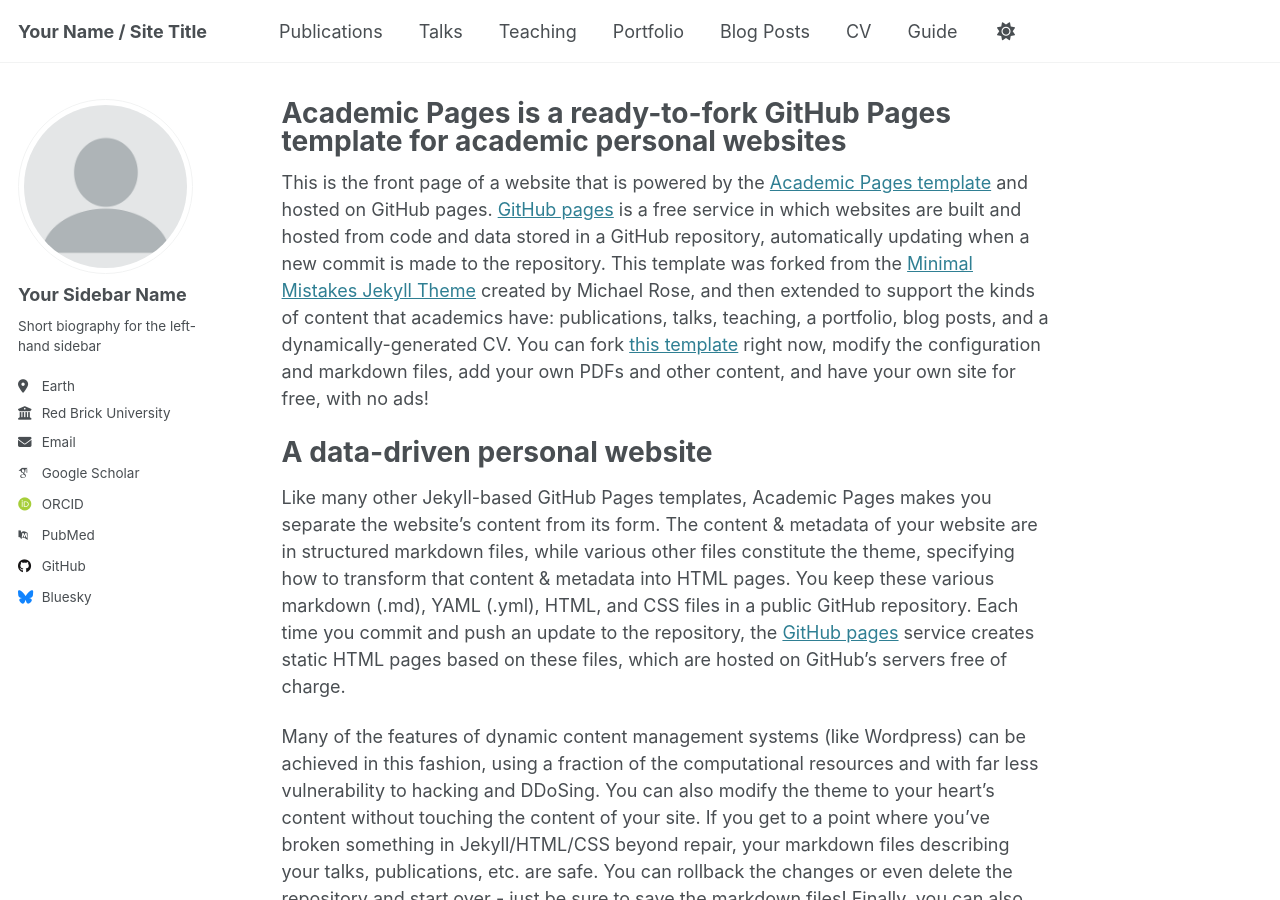
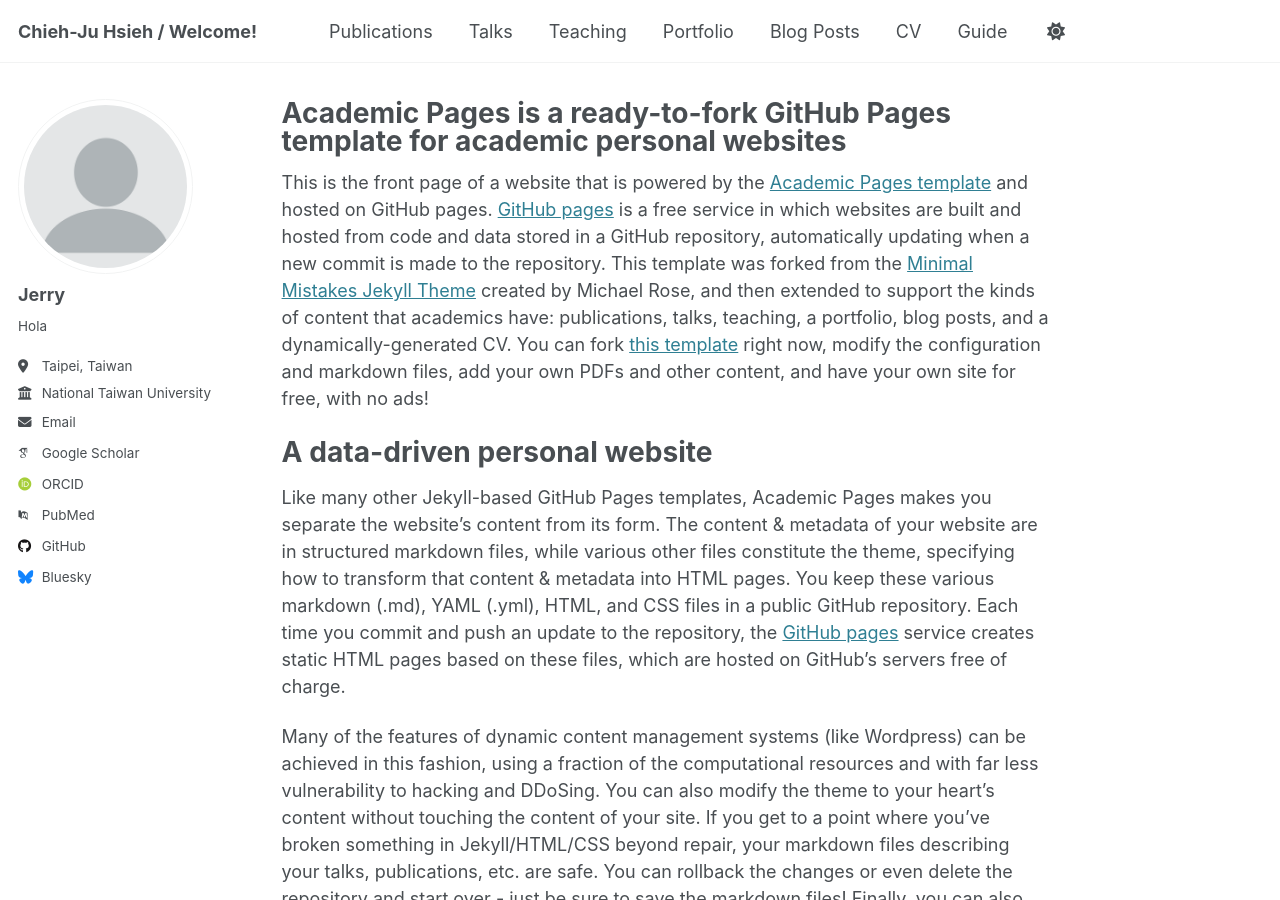
Before and after one commit to CJ-Hsieh/CJ-Hsieh.github.io, a Jekyll site: the page built from _pages/about.md, in a window 1280 px wide and 900 px high. Built offline with Jekyll 4.4.1, drawn with Linux system fonts in a browser that asks for light colours; some web fonts are replaced.

Commit message:
Update _config.yml

```diff
--- a/_config.yml
+++ b/_config.yml
@@ -9,7 +9,7 @@
 # Basic Site Settings
 locale                   : "en-US"
 site_theme               : "default"
-title                    : "Your Name / Site Title"
+title                    : "Chieh-Ju Hsieh / Welcome!"
 title_separator          : "-"
 name                     : &name "Your Name"
 description              : &description "personal description"
@@ -23,19 +23,19 @@
 author:
   # Biographic information
   avatar           : "profile.png"
-  name             : "Your Sidebar Name"
-  pronouns         : # example: "she/her"
-  bio              : "Short biography for the left-hand sidebar"
-  location         : "Earth"
-  employer         : "Red Brick University"
+  name             : "Jerry"
+  pronouns         : # example: "he/his"
+  bio              : "Hola"
+  location         : "Taipei, Taiwan"
+  employer         : "National Taiwan University"
   uri              : # URL
-  email            : "none@example.org"
+  email            : "jerry16787@gmail.com"
 
   # Academic websites
   arxiv            : # URL - Update with the correct link to your profile
   googlescholar    : "https://scholar.google.com/citations?user=PS_CX0AAAAAJ"
   impactstory      : # URL
-  orcid            : "http://orcid.org/yourorcidurl"
+  orcid            : "https://orcid.org/my-orcid?orcid=0000-0002-1797-048X"
   semantic         : # URL
   pubmed           : "https://www.ncbi.nlm.nih.gov/pubmed/?term=john+snow"
   researchgate     : # URL
```
